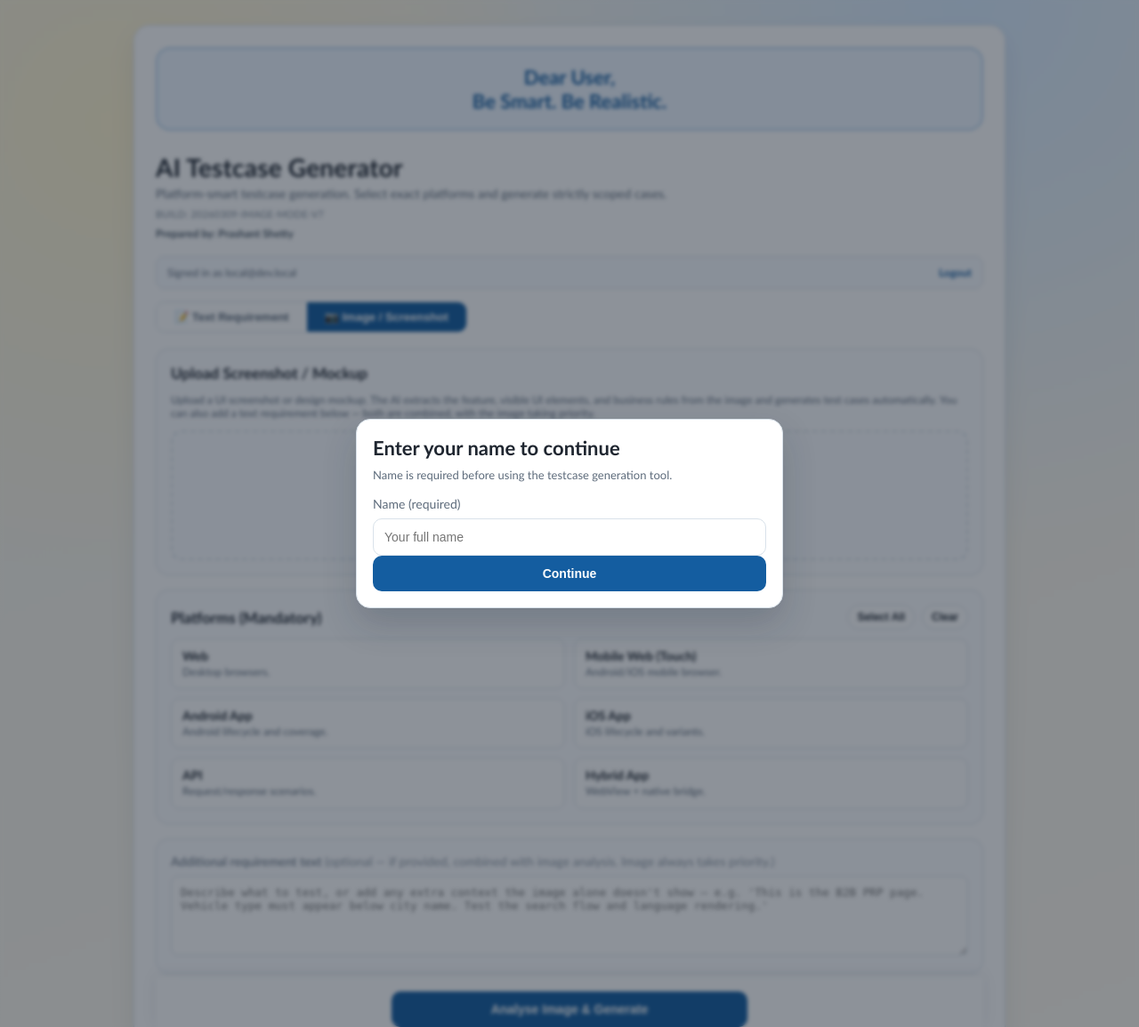
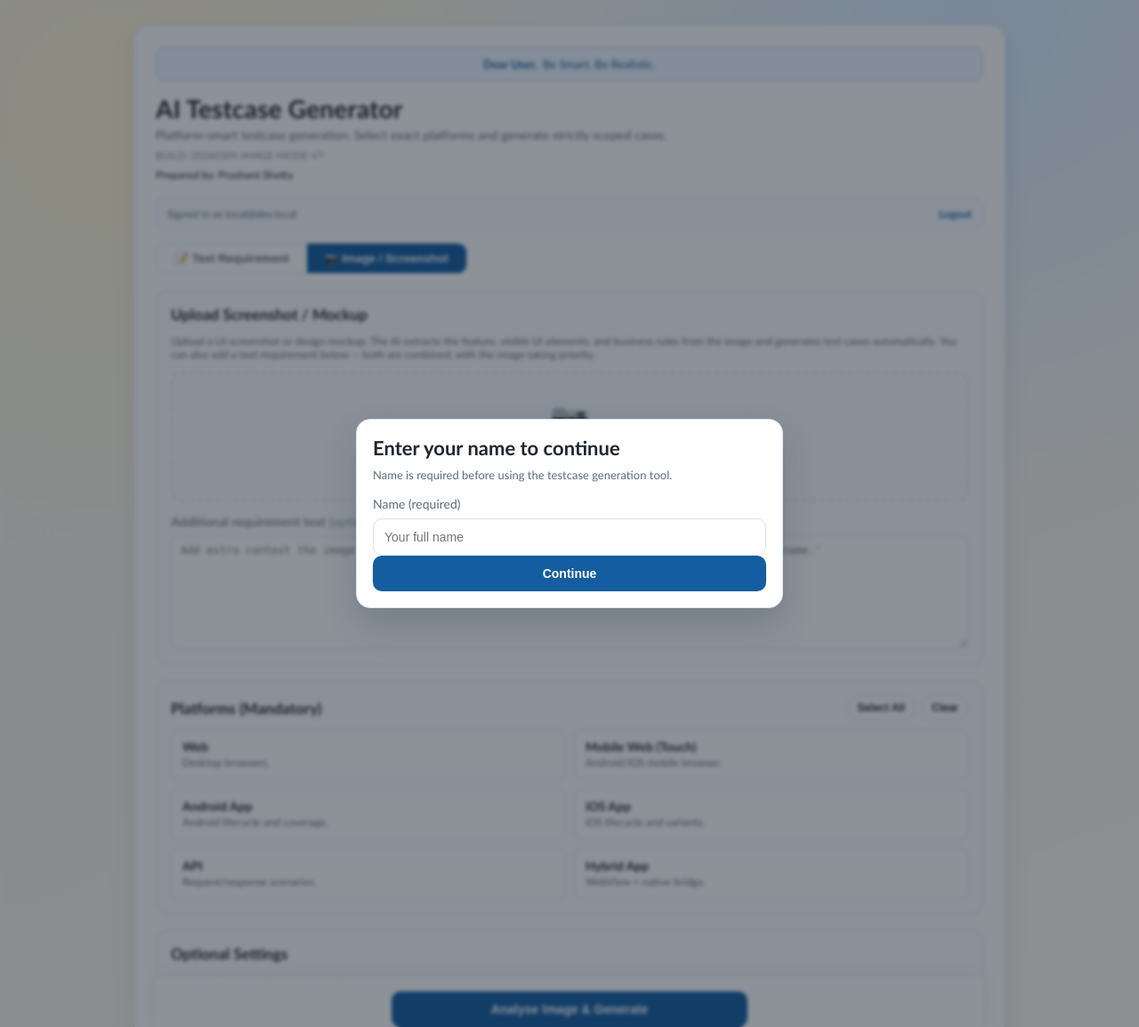
Before and after one commit to prashant-shetty27/ai-testcase-generator, a FastAPI app: page / in a window 1280 px wide, after a click that opens the changed part. Shown: the whole page at 89% size. Run offline with FastAPI, Linux system fonts and the light colour scheme.

Commit message:
UI: move image extra context box below image, shrink to 2 lines, halve Dear box size
Co-Authored-By: Claude Sonnet 4.6 <noreply@anthropic.com>

```diff
--- a/web/templates/index.html
+++ b/web/templates/index.html
@@ -519,9 +519,9 @@
 </div>
 
 <main class="container">
-    <div style="margin-bottom: 24px; padding: 18px 24px; background: #edf5ff; border-radius: 16px; border: 2px solid #b8d4f0; text-align: center; font-size: 22px; font-weight: 600; color: #145da0;">
-        Dear {{ requester_name or user.name or 'User' }},<br>
-        <span id="motivational-quote">{{ motivational_quote }}</span>
+    <div style="margin-bottom: 14px; padding: 10px 14px; background: #edf5ff; border-radius: 10px; border: 1.5px solid #b8d4f0; text-align: center; font-size: 13px; font-weight: 600; color: #145da0;">
+        Dear {{ requester_name or user.name or 'User' }},&nbsp;
+        <span id="motivational-quote" style="font-weight:400;">{{ motivational_quote }}</span>
     </div>
     <h1 class="title">AI Testcase Generator</h1>
     <p class="subtitle">Platform-smart testcase generation. Select exact platforms and generate strictly scoped cases.</p>
@@ -675,6 +675,18 @@
             </div>
 
             <div class="img-summary-box" id="imgSummaryBox"></div>
+
+            <div style="margin-top:14px;">
+                <label class="label" for="imgExtraContext" style="font-size:0.9em;">
+                    Additional requirement text <span style="font-weight:400;opacity:0.7;">(optional — combined with image. Image takes priority.)</span>
+                </label>
+                <textarea
+                    id="imgExtraContext"
+                    rows="2"
+                    placeholder="Add extra context the image alone doesn't show — e.g. 'B2B PRP page. Vehicle type below city name.'"
+                    style="width:100%;resize:vertical;font-size:0.93em;padding:8px 10px;border-radius:8px;border:1px solid var(--border, #ccc);background:var(--input-bg, #fff);color:inherit;box-sizing:border-box;"
+                ></textarea>
+            </div>
         </section>
 
         <section class="section">
@@ -712,17 +724,6 @@
                 </div>
             </div>
             <p id="imgPlatformError" class="error hidden">Select at least one platform.</p>
-        </section>
-
-        <section class="section">
-            <label class="label" for="imgExtraContext">
-                Additional requirement text <span style="font-weight:400;opacity:0.7;">(optional — if provided, combined with image analysis. Image always takes priority.)</span>
-            </label>
-            <textarea
-                id="imgExtraContext"
-                placeholder="Describe what to test, or add any extra context the image alone doesn't show — e.g. 'This is the B2B PRP page. Vehicle type must appear below city name. Test the search flow and language rendering.'"
-                style="width:100%;min-height:90px;resize:vertical;font-size:0.97em;padding:10px;border-radius:8px;border:1px solid var(--border, #ccc);background:var(--input-bg, #fff);color:inherit;box-sizing:border-box;"
-            ></textarea>
         </section>
 
         <section class="section">
```
